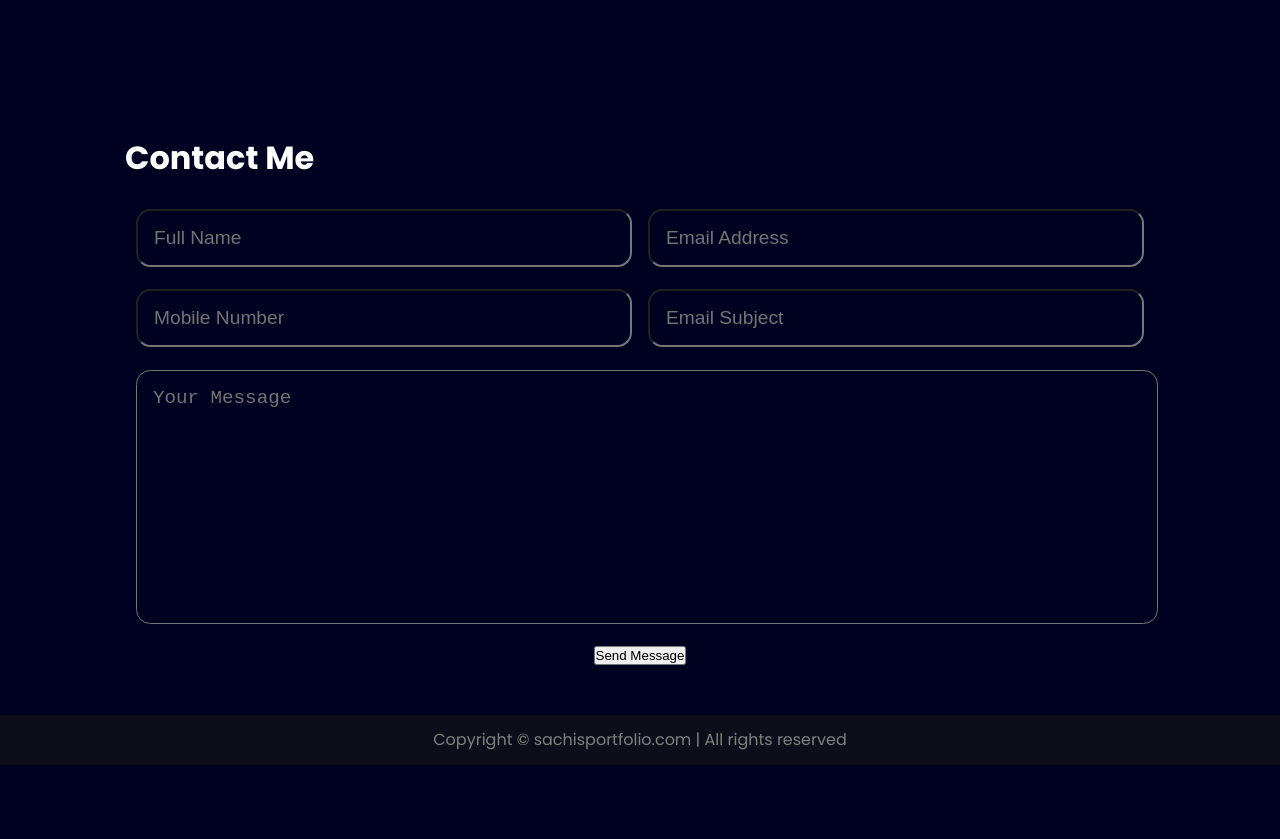
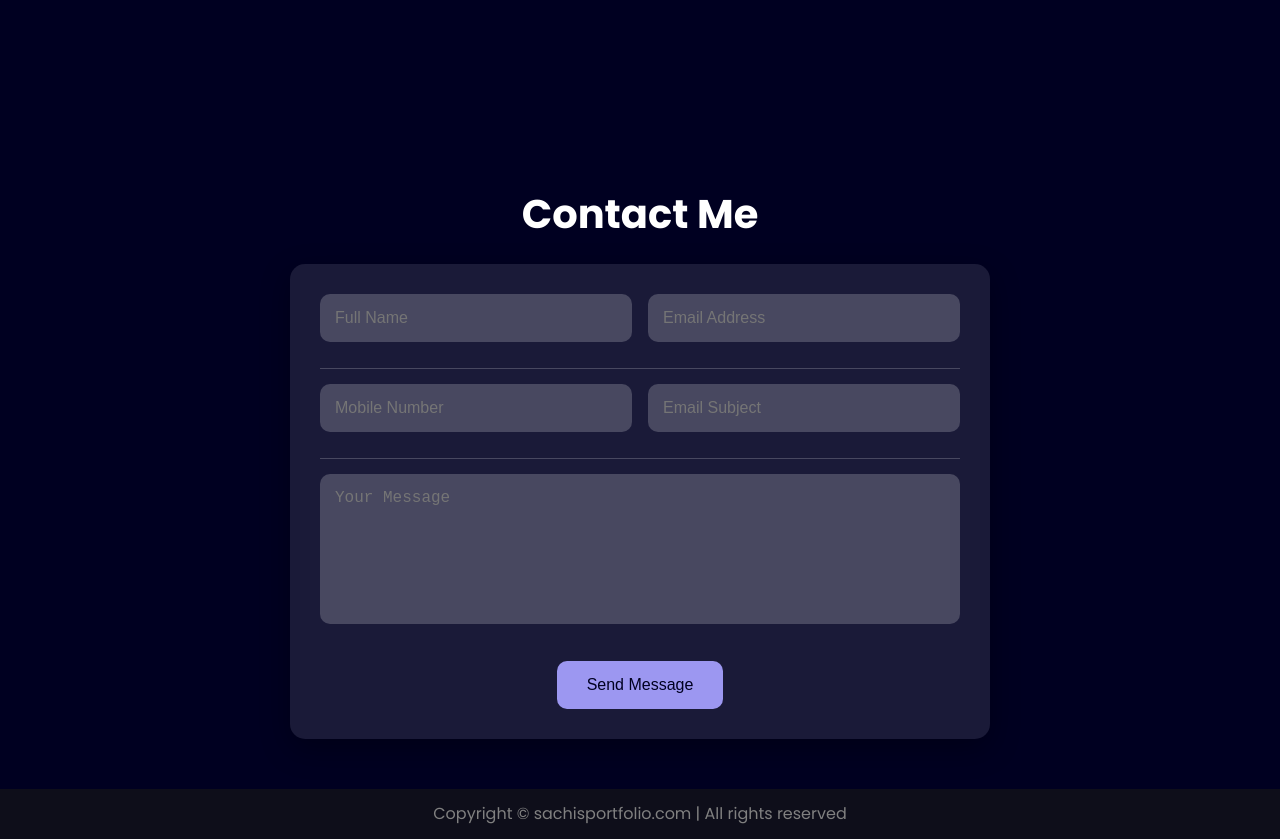
Before and after one commit to sachigoyal/personal-portfolio, a plain HTML site: page index.html in a window 1280 px wide. Shown: the part 1020-1859 px from the top of the page. Before the commit the page ends 1785 px from the top, so only its background shows below. Drawn offline with nearby package versions, Linux system fonts and the light colour scheme.

Commit message:
Fixing the contact section

```diff
--- a/index.html
+++ b/index.html
@@ -93,14 +93,17 @@
                 <input type="text" placeholder="Full Name">
                 <input type="text" placeholder="Email Address">
             </div>
+            <div class="divider"></div>
             <div class="input-box">
                 <input type="number" placeholder="Mobile Number">
                 <input type="text" placeholder="Email Subject">
             </div>
+            <div class="divider"></div>
             <textarea name="" id="" cols="30" rows="10" placeholder="Your Message"></textarea>
             <input type="submit" value="Send Message" class="btn">
         </form>
     </section>
+
    </main>
    <footer>
       <div class="flex">
--- a/stylesheet.css
+++ b/stylesheet.css
@@ -1,136 +1,161 @@
 
-*{
+* {
     margin: 0;
     padding: 0;
+    box-sizing: border-box;
 }
-body{
-    background-color: rgb(0,0,33);
+
+
+body {
+    background-color: rgb(0, 0, 33);
     color: white;
     font-family: "Poppins", sans-serif;
 }
-nav{
+
+
+nav {
     display: flex;
     justify-content: space-around;
     align-items: center;
     height: 80px;
-    background-color: rgb(18, 18,62);
+    background-color: rgb(18, 18, 62);
 }
-nav ul{
+
+nav ul {
     display: flex;
     justify-content: center;
 }
-nav ul li{
+
+nav ul li {
     list-style: none;
     margin: 0 23px;
 }
-nav ul li a{
+
+nav ul li a {
     text-decoration: none;
     color: white;
 }
-nav ul li a:hover{
-    color: rgb(153,153,226);
+
+nav ul li a:hover {
+    color: rgb(153, 153, 226);
     font-size: 1.01rem;
 }
-.left{
+
+
+.left {
     font-size: 1.5rem;
 }
-.text-gray{
+
+.text-gray {
     color: gray;
 }
-.firstSection{
+
+.firstSection {
     display: flex;
     justify-content: space-around;
     margin: -20px 0;
     align-items: center;
 }
-.firstSection > div{
+
+.firstSection > div {
     width: 30%;
+}
 
+.leftSection {
+    font-size: 2rem;
 }
-.leftSection{
-    font-size: 2rem;
 
+.rightSection img {
+    width: 120%;
 }
-.rightSection img{
- width: 120%;
 
-}
-.purple{
+.purple {
     color: rgb(170, 107, 228);
 }
-#element{
+
+#element {
     color: rgb(170, 107, 228);
 }
-.secondSection{
+
+.secondSection {
     max-width: 80vw;
     margin: auto;
     height: 80vh;
 }
-main hr{
+
+main hr {
     border: 0;
     background: #9c97f1;
     height: 1.2px;
     margin: 60px 84px;
 }
-.secondSection h1{
+
+.secondSection h1 {
     font-size: 1.9rem;
 }
-.secondSection .box{
+
+.secondSection .box {
     background: white;
     width: 80vw;
     height: 2px;
     margin: 56px 0;
     display: flex;
 }
-.secondSection .vertical{
+
+.secondSection .vertical {
     height: 93px;
     width: 1px;
     background-color: white;
     margin: 0px 100px;
 }
-.image-top{
+
+.image-top {
     width: 50px;
     height: 50px;
     position: relative;
     top: -54px;
-    left : -27px;
+    left: -27px;
 }
-.vertical-title{
+
+.vertical-title {
     position: relative;
     top: 40px;
     width: 150px;
 }
-.vertical-desc{
+
+.vertical-desc {
     position: relative;
     color: gray;
     width: 150px;
     font-size: 12px;
     top: 44px;
 }
-footer{
+
+footer {
     margin: 0;
     padding: 0;
     background-color: #0e0e1a;
     height: 50px;
 }
-.footer{
+
+.footer {
     display: flex;
     justify-content: center;
     align-items: center;
     flex-direction: column;
     padding: 23px 122px;
 }
-footer .footer-rights{
 
+footer .footer-rights {
     display: flex;
     justify-content: center;
     align-items: center;
     flex-direction: column;
-justify-content: center;
     color: gray;
     padding: 12px 0;
 }
-.social a{
+
+.social a {
     display: inline-flex;
     align-items: center;
     justify-content: center;
@@ -138,48 +163,94 @@ background: transparent;
     cursor: pointer;
     text-decoration: none;
 }
-.social a:hover{
+
+.social a:hover {
     background: #9c97f1;
     color: #4841c0;
     box-shadow: 0 0 20px #9c97f1;
 }
 
-.contact h1{
-font-size: 2rem;
-margin: 0 auto 1rem;
-margin-left: 125px ;
 
+.contact {
+    padding: 50px 0;
+    text-align: center;
+    background: rgb(0, 0, 33);
+    color: #fff;
 }
+
+.contact h1 {
+    font-size: 2.5rem;
+    margin-bottom: 20px;
+    font-weight: 700;
+}
+
 .contact form {
-max-width: 63rem;
-text-align: center;
-margin: 1rem auto;
-margin-bottom: 3rem;
+    max-width: 700px;
+    margin: auto;
+    padding: 30px;
+    background: rgba(255, 255, 255, 0.1);
+    border-radius: 15px;
+    box-shadow: 0 10px 30px rgba(0, 0, 0, 0.3);
 }
-.input-box{
+
+.input-box {
     display: flex;
-justify-content: center;
-justify-items: center;
+    flex-wrap: wrap;
     gap: 1rem;
+    justify-content: space-between;
+    margin-bottom: 1rem;
+}
 
-}
 .contact form .input-box input,
 .contact form textarea {
-width: 98%;
-padding: 1rem;
-font-size: 1.2rem;
-border-radius: .9rem;
-color: white;
-background: rgb(0,0,33);
-margin: .7rem 0;
+    width: 100%;
+    padding: 15px;
+    font-size: 1rem;
+    border: none;
+    border-radius: 10px;
+    background: rgba(255, 255, 255, 0.2);
+    color: #fff;
+    transition: background 0.3s, transform 0.3s;
+    margin-bottom: 10px;
 }
-.contact form .input-box input{
-width: 49%;
+
+.contact form .input-box input {
+    flex: 1 1 45%;
 }
+
 .contact form textarea {
+    height: 150px;
     resize: none;
 }
-.contact form btn{
-margin-top: 2rem;
+
+.contact form .divider {
+    width: 100%;
+    height: 1px;
+    background: rgba(255, 255, 255, 0.2);
+    margin: 15px 0;
+}
+
+.contact form .btn {
+    margin-top: 20px;
+    padding: 15px 30px;
+    border: none;
+    border-radius: 10px;
+    background: #9c97f1;
+    color: rgb(0, 0, 33);
     cursor: pointer;
+    font-size: 1rem;
+    transition: background 0.3s, color 0.3s, transform 0.3s;
 }
+
+.contact form .btn:hover {
+    background: #764ba2;
+    color: #fff;
+    transform: scale(1.05);
+}
+
+.contact form input:focus,
+.contact form textarea:focus {
+    background: rgba(255, 255, 255, 0.3);
+    outline: none;
+    transform: scale(1.02);
+}
```
Lines whose indentation alone changed are shown as unchanged.
